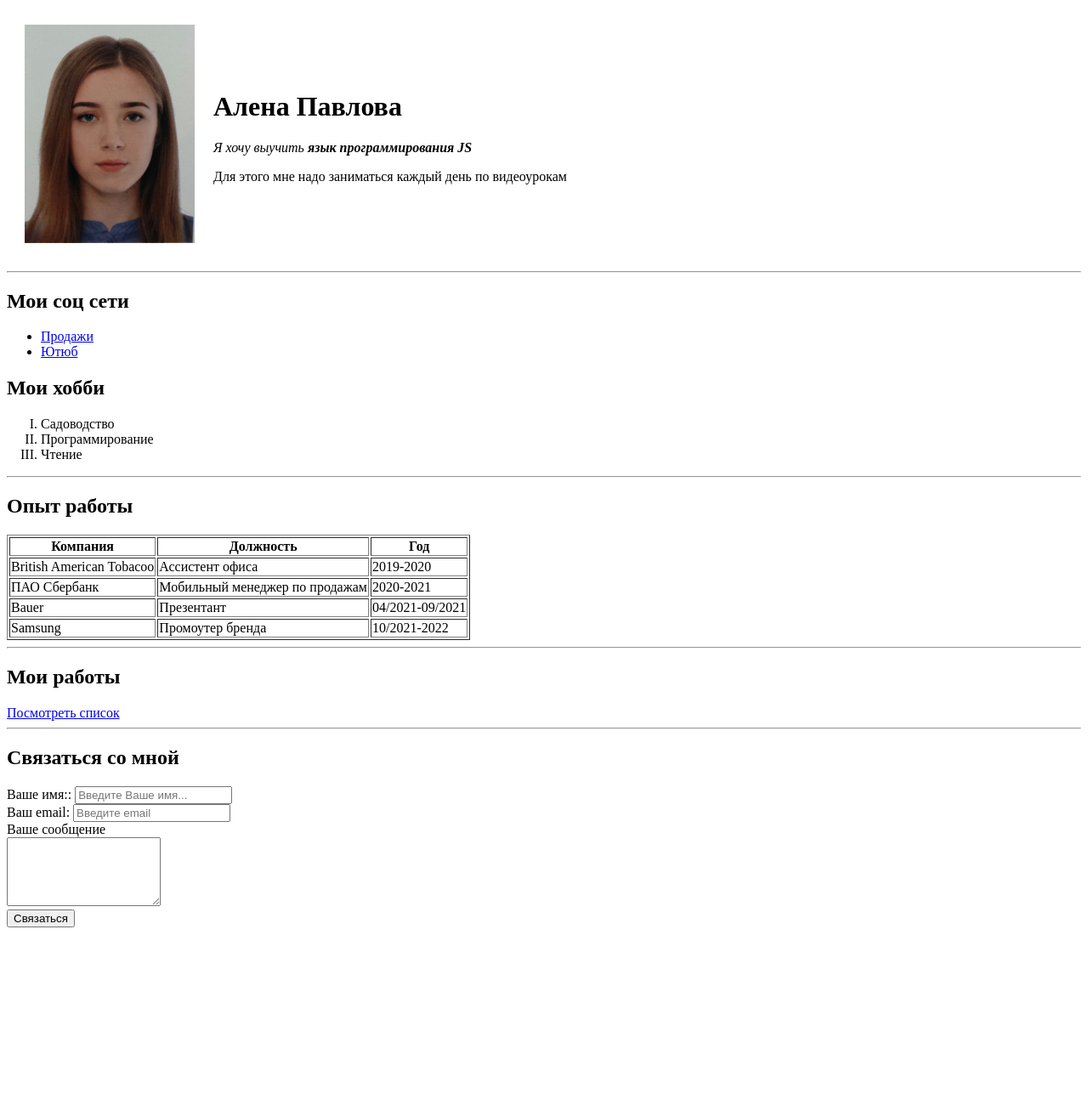
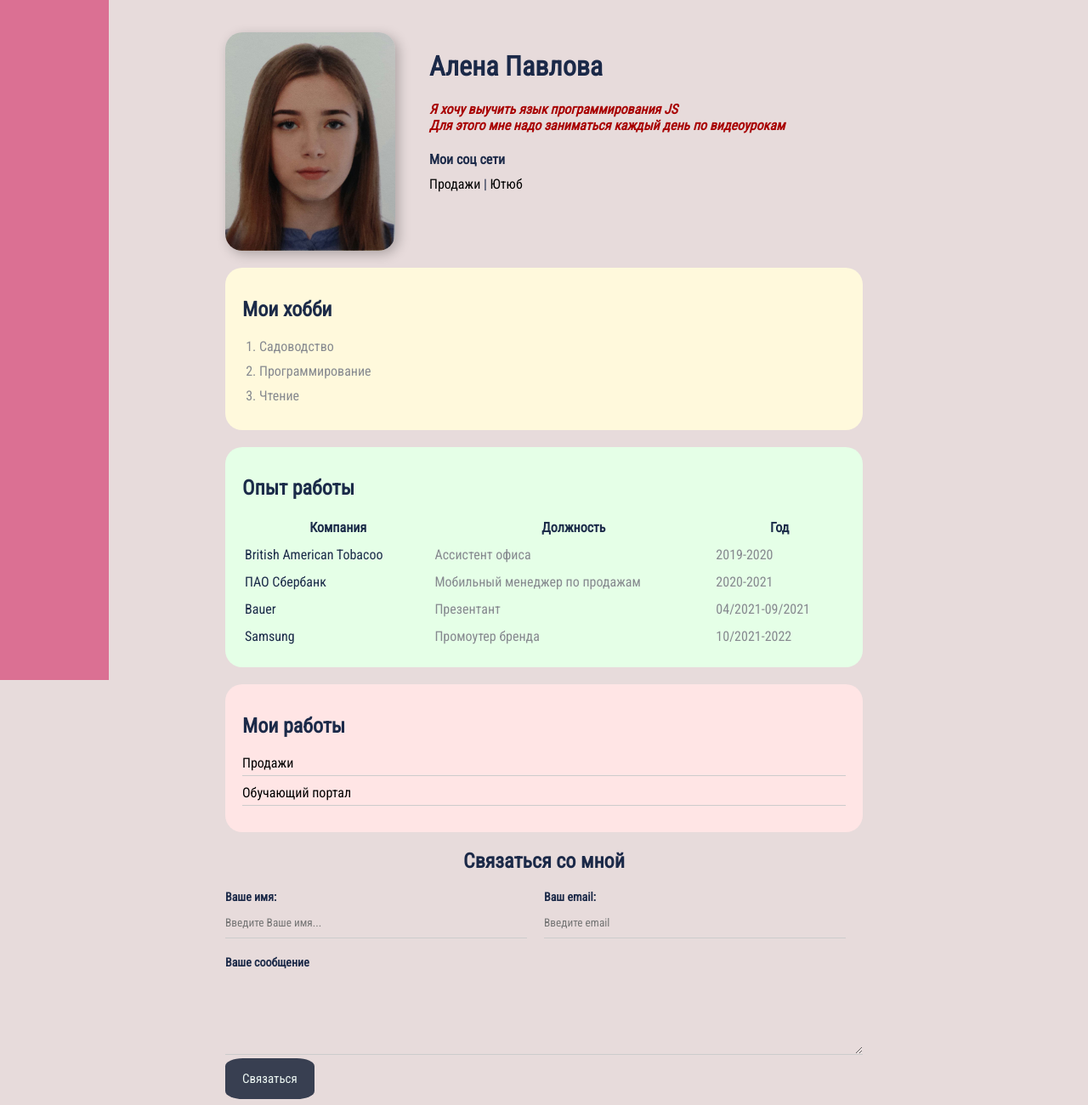
Before and after one commit to AlenaPavlova1997/CV, a plain HTML site: page index.html in a window 1280 px wide. Shown: the top 1300 px of the page at 85% size. Before the commit the page ends 1099 px from the top, so only its background shows below. Drawn offline with Linux system fonts and the light colour scheme.

Commit message:
Add files via upload

```diff
--- a/index.html
+++ b/index.html
@@ -3,40 +3,45 @@
 <head>
     <meta charset="UTF-8">
     <title>Alena CV</title>
+   <link rel="stylesheet" href="styles.css">
 </head>
 <body>
-    <table cellspacing="20">
-        <tr>
-            <td> <img src="фото.jpg" width="200" alt="мое фото">
-            </td>
-            <td>
+    <div class="CONTAINER">
+        <div class="info">
+            <img src="фото.jpg"  alt="мое фото" class="foto">
+
+            <div class="info-text">
                 <h1> Алена Павлова</h1>
                 <p><em> Я хочу выучить <strong>язык программирования JS</strong></em></strong></p>
                 <p>Для этого мне надо заниматься каждый день по видеоурокам</p>
 
-            </td>
-        </tr>
-    </table>
+                <h4>Мои соц сети</h4>
 
- <hr>
+                    <a href="http://kangaroo.mbmd.ru/remainders/" target="_blank">Продажи</a>
+                    |
+                    <a href="https://www.youtube.com/watch?v=DjDL5cjLYwE" target="_blank">Ютюб</a>
+             </ul>
+            </div>
+        </div>
 
- <h2>Мои соц сети</h2>
- <ul type="disck">
-     <li><a href="http://kangaroo.mbmd.ru/remainders/"target="_blank">Продажи</a></li>
-     <li><a href="https://www.youtube.com/watch?v=DjDL5cjLYwE"target="_blank">Ютюб<a></li>
- </ul>
+
+
+
+        <div class="card bg-yellow">
 
         <h2>Мои хобби</h2>
- <ol type="I">
+        <ol class="list">
          <li>Садоводство</li>
          <li>Программирование</li>
          <li>Чтение</li>
         </ol>
 
-<hr>
+        </div>
+
+       <div class="card bg-green">
 
         <h2>Опыт работы</h2>
-<table border="1">
+        <table  class="table">
             <tr>
                 <th>Компания</th>
                 <th>Должность</th>
@@ -63,33 +68,68 @@
                 <td>10/2021-2022</td>
             </tr>
         </table>
-<hr>
+
+        </div>
+
+        <div class="card bg-red">
+
         <h2>Мои работы</h2>
-<a href="Работа.html"target="_blank">Посмотреть список</a>
-<hr>
+
+        <ul class="link-list">
+            <li><a href="http://kangaroo.mbmd.ru/remainders/" target="_blank">Продажи</a></li>
+            <li><a href="https://samsung.ispringlearn.ru/courses" target="_blank"> Обучающий портал </a></li>
+
+        </ul>
+
+        </div>
+
+        <div class="contact">
+
             <h2>Связаться со мной</h2>
+
             <form action="/">
-
-<label for="name">Ваше имя::</label>
+            <div class="row">
+                <div class="form-group">
+                    <label for="name">Ваше имя:</label>
                     <input type="text" id="name"
                     placeholder="Введите Ваше имя...">
+                </div>
 
-<br>
-
+                <div class="form-group">
                     <label for="email">Ваш email:</label>
                     <input type="email" id="email"
                     placeholder="Введите email">
+                </div>
 
-<br>
+            </div>
+                <div class="form-group">
+                    <label for="text">Ваше сообщение</label>
 
-<label for="text">Ваше сообщение</label>
-<br>
                     <textarea  id="text" name="" id="" cols="20" rows="5"></textarea>
-
-<br>
-
-<input type="submit" value="Связаться">
+                </div>
+                    <input  class="btn" type="submit" value="Связаться">
 
             </form>
+
+        </div>
+
+    <!-- РАЗГРАНИЧЕНИЕ ОБЛАСТЕЙ РАМКАМИ И ЦВЕТОМ -->
+
+    <!-- <div class="box-model">
+        <div></div>
+        <div></div>
+        <div></div>
+        <div></div>
+
+    </div> -->
+
+<div class="position">
+    <div class="box"></div>
+</div>
+
+</div>
+
+<div style="margin-bottom: 500px"></div>
+
 </body>
 </html>
```
Lines whose indentation alone changed are shown as unchanged.
